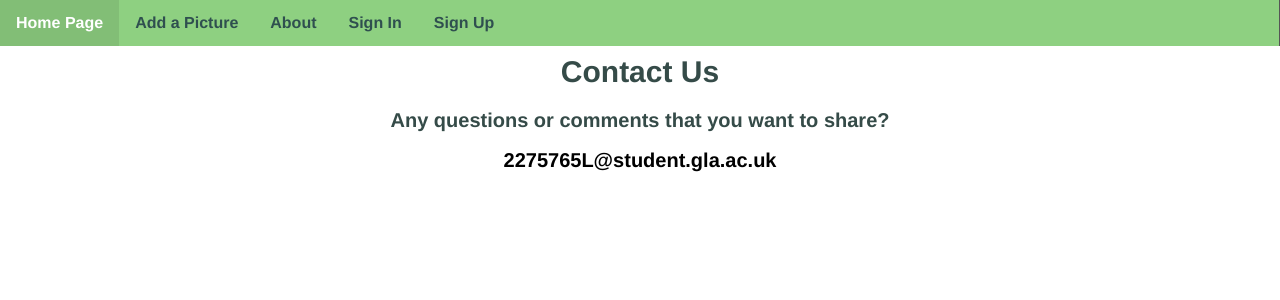
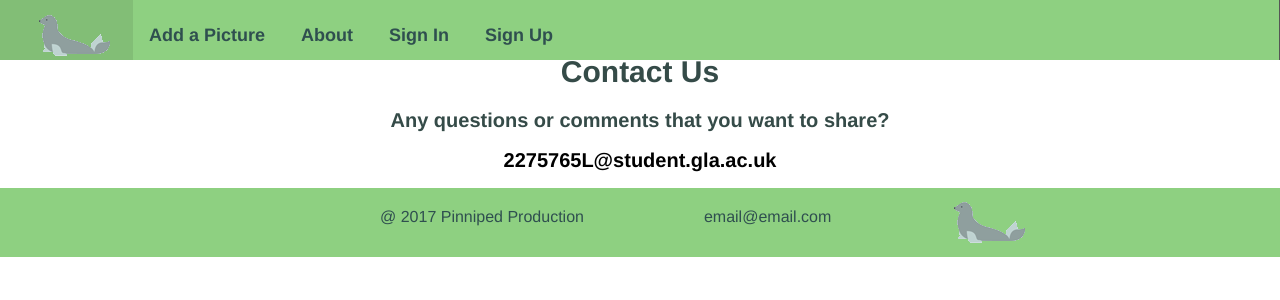
Before and after one commit to cynthi-a/Wandr, a Django app: page /wandr/contact/ in a window 1280 px wide. Shown: the top 300 px of the page. Run offline with Django 3.2, Linux system fonts and the light colour scheme.

Commit message:
logo in nav and footer

```diff
--- a/static/css/base.css
+++ b/static/css/base.css
@@ -32,12 +32,12 @@ ul {
 }
 
 ul a {
-	font-size: 15;
+	font-size: 18px;
 	border: 1px #555;
     display: block;
     color: #2F4F4F;
     text-align: center;
-    padding: 14px 16px;
+    padding: 25px 20px 14px 16px;
     text-decoration: none;
     float: left;
 }
@@ -85,3 +85,19 @@ a {
 	color: black;
 	text-decoration: none;
 }
+
+footer {
+	background-color: #8ED081;
+	padding: auto 0px;
+}
+
+footer div {
+	overflow: auto;
+	margin-left: 25%;
+}
+
+footer a {
+	float: left;
+	margin: 20px 60px 5px 60px;
+	color: #2F4F4F;
+}
--- a/templates/wandr/base.html
+++ b/templates/wandr/base.html
@@ -37,7 +37,7 @@
     </div>
 
     <ul>
-        <li><a href="{% url 'index' %}">Home Page</a></li>
+        <li><a href="{% url 'index' %}"><img src="../../../static/images/logo-50.png" alt="Wandr Logo" style="margin: -25px 0px -20px 20px;"/></a></li>
         <li><a href="{% url 'add_picture' %}">Add a Picture</a></li>
         <li><a href="{% url 'about' %}">About</a></li>
         <!--<li><a href="{% url 'contact' %}">Contact</a></li>-->
@@ -49,4 +49,11 @@
         {% endif %}
     </ul>
 </body>
+<footer>
+ <div>
+ <a href="{% url 'about' %}">@ 2017 Pinniped Production</a>
+ <a href="mailto:email@email.com">email@email.com</a>
+ <a href=""><img src="../../../static/images/logo-50.png" alt="Wandr Logo" style="margin-top: -10px"/></a>
+ </div>
+</footer>
 </html>
```
Also changed, not shown: media/cover_photos/japan_tokyo_top_view_panorama_93255_1920x1080.jpg (added), media/profile_images/japan_tokyo_top_view_panorama_93255_1920x1080.jpg (added), media/profile_images/japan_tokyo_top_view_panorama_93255_1920x1080_vDBwOnQ.jpg (added), static/images/logo-50.png (added).
